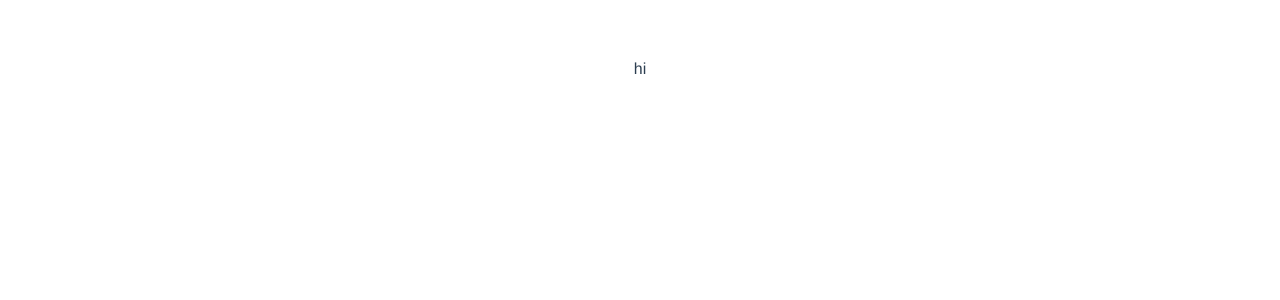
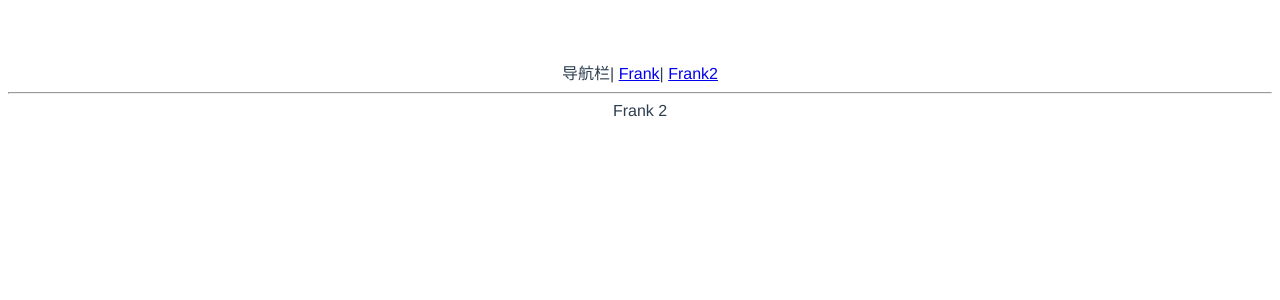
Before and after one commit to shanfeng606/vue3-ts, a Vue app: page / in a window 1280 px wide. Shown: the top 300 px of the page. Built offline with nearby package versions, Linux system fonts and the light colour scheme.

Commit message:
初始化vue-router

```diff
--- a/index.html
+++ b/index.html
@@ -8,6 +8,6 @@
 </head>
 <body>
   <div id="app"></div>
-  <script type="module" src="/src/main.js"></script>
+  <script type="module" src="/src/main.ts"></script>
 </body>
 </html>
--- a/src/App.vue
+++ b/src/App.vue
@@ -1,14 +1,17 @@
 <template>
-  <div>hi</div>
+  <div>
+    <div>
+      导航栏|
+      <router-link to="/">Frank</router-link>|
+      <router-link to="/xxx">Frank2</router-link>
+    </div>
+    <hr />
+    <router-view />
+  </div>
 </template>
 
 <script>
-import HelloWorld from './components/HelloWorld.vue'
-
 export default {
-  name: 'App',
-  components: {
-    HelloWorld
-  }
-}
+  name: "App"
+};
 </script>
--- /dev/null
+++ b/src/components/Frank.vue
@@ -0,0 +1,5 @@
+<template>
+    <div>
+        Frank 1
+    </div>
+</template>
--- /dev/null
+++ b/src/components/Frank2.vue
@@ -0,0 +1,5 @@
+<template>
+    <div>
+        Frank 2
+    </div>
+</template>
--- a/src/components/HelloWorld.vue
+++ /dev/null
@@ -1,19 +0,0 @@
-<template>
-  <h1>{{ msg }}</h1>
-  <button @click="count++">count is: {{ count }}</button>
-  <p>Edit <code>components/HelloWorld.vue</code> to test hot module replacement.</p>
-</template>
-
-<script>
-export default {
-  name: 'HelloWorld',
-  props: {
-    msg: String
-  },
-  data() {
-    return {
-      count: 0
-    }
-  }
-}
-</script>
--- a/src/main.js
+++ /dev/null
@@ -1,5 +0,0 @@
-import { createApp } from 'vue'
-import App from './App.vue'
-import './index.css'
-
-createApp(App).mount('#app')
--- /dev/null
+++ b/src/main.ts
@@ -0,0 +1,22 @@
+import { createApp } from 'vue'
+import App from './App.vue'
+import './index.css'
+import {createWebHashHistory,createRouter} from 'vue-router'
+import Frank2 from './components/Frank2.vue'
+import Frank from './components/Frank.vue'
+
+
+
+const history=createWebHashHistory()
+const router=createRouter({
+    history:history,
+    routes:[
+        {path:'/',component:Frank2},
+        {path:'/xxx',component:Frank},
+
+    ]
+})
+
+const app=createApp(App)
+app.use(router)
+app.mount('#app')
--- /dev/null
+++ b/src/shims-vue.d.ts
@@ -0,0 +1,5 @@
+declare module '*.vue'{
+    import {ComponentOptions} from 'vue'
+    const ComponentOptions:ComponentOptions
+    export default ComponentOptions
+}
```
Also changed, not shown: package.json (+4 -3 lines), 1 other file (tests, documents, lock files or other folders).
